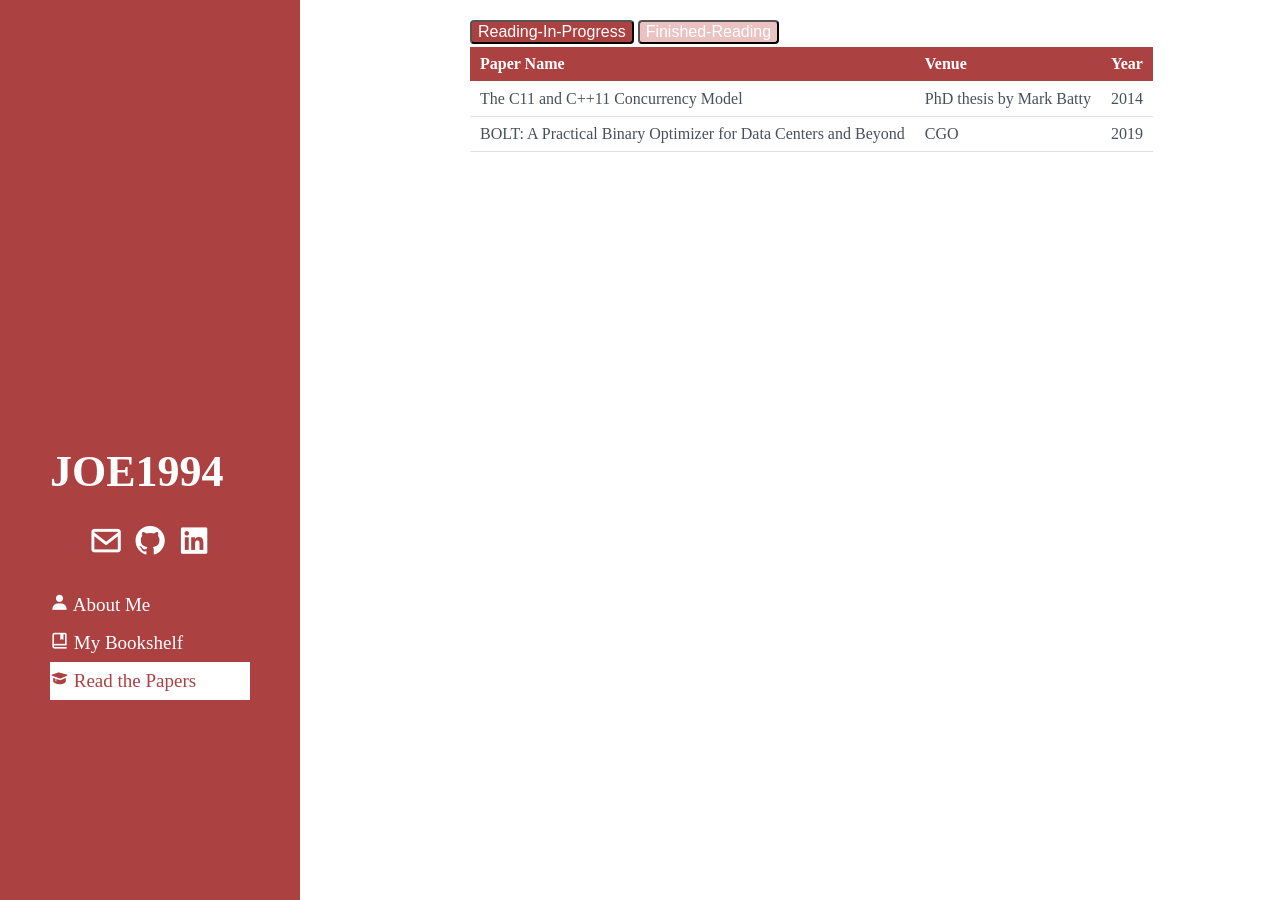
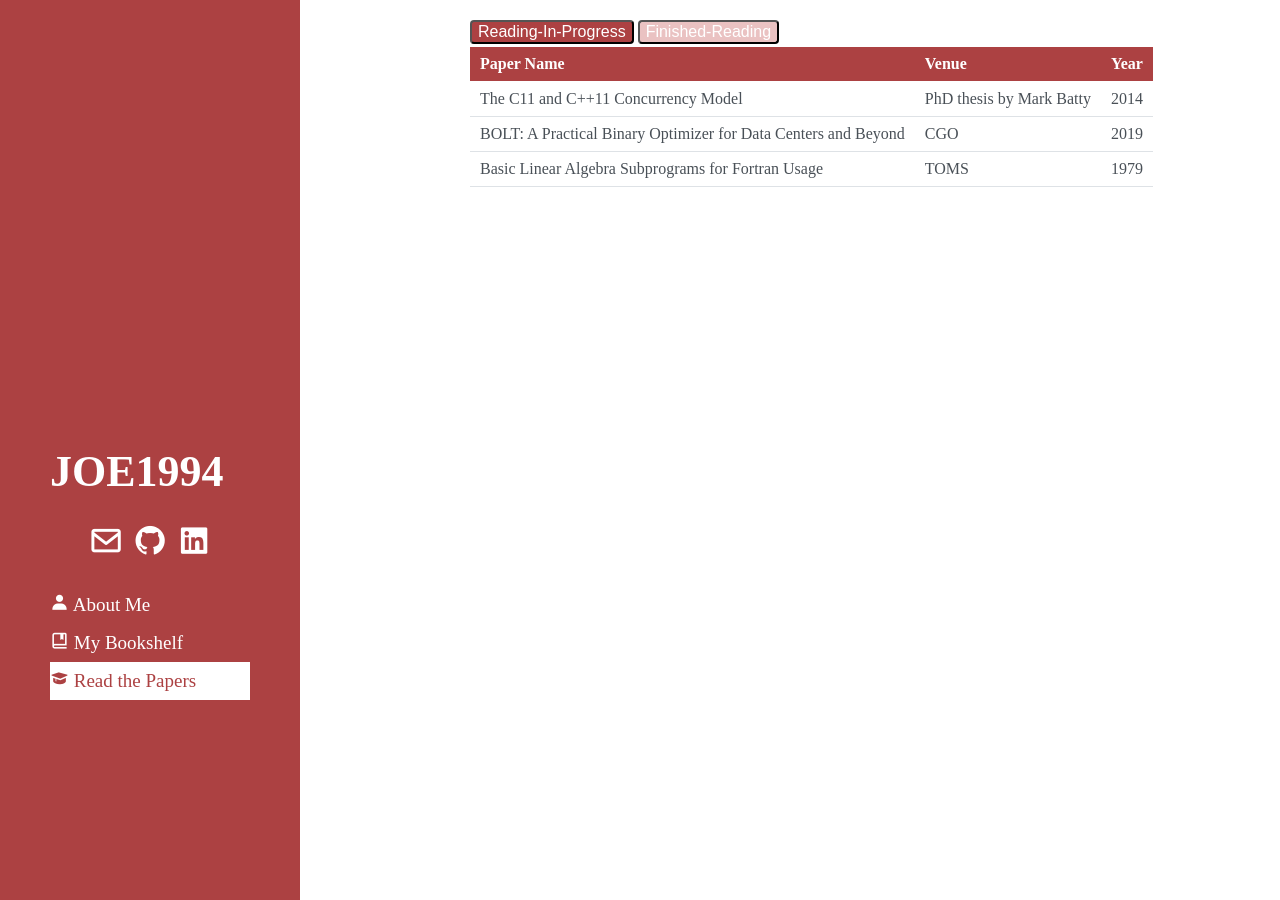
Before and after one commit to JOE1994/JOE1994.github.io, a Jekyll site: the page built from read_the_papers.html, in a window 1280 px wide. Built offline with Jekyll 4.4.1, drawn with Linux system fonts in a browser that asks for light colours; some web fonts are replaced.

Commit message:
[paper] reading list += BLAS paper

```diff
--- a/_data/papers_reading.yml
+++ b/_data/papers_reading.yml
@@ -7,3 +7,8 @@
   conf: "CGO"
   year: 2019
   link: https://research.facebook.com/publications/bolt-a-practical-binary-optimizer-for-data-centers-and-beyond/
+
+- name: "Basic Linear Algebra Subprograms for Fortran Usage"
+  conf: "TOMS"
+  year: 1979
+  link: https://dl.acm.org/doi/10.1145/355841.355847
```
